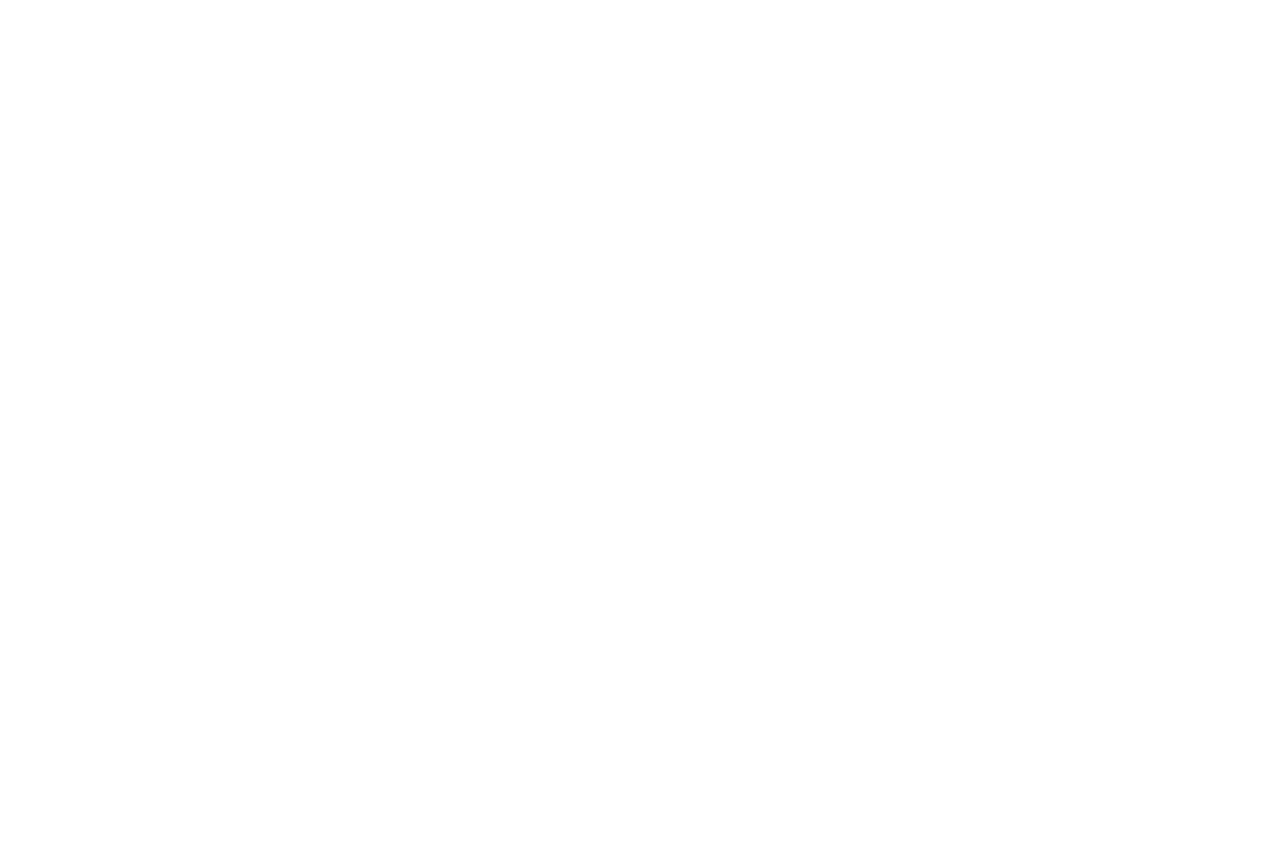
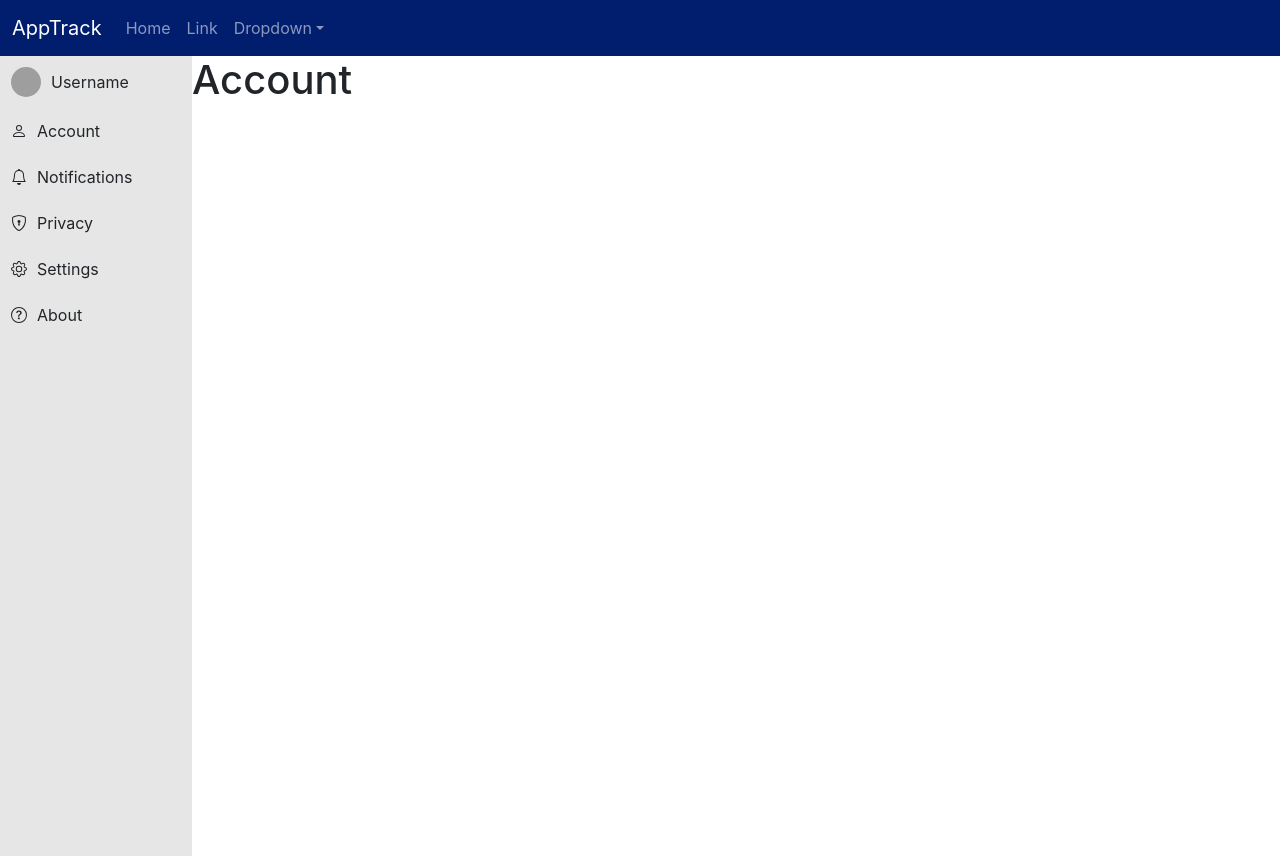
Before and after one commit to akhorana14/AppTrack, a React (Create React App) app in the folder frontend/: page /profile in a window 1280 px wide. Before the commit this address had no page. Before the commit the page ends 800 px from the top, so only its background shows below. Built offline with nearby package versions, Linux system fonts and the light colour scheme; grey boxes are pictures that could not be loaded.

Commit message:
profile work

```diff
--- a/frontend/src/App.js
+++ b/frontend/src/App.js
@@ -3,7 +3,7 @@ import './static/globals.css';
 
 import Calendar from "./pages/Calendar/Calendar"
 import Company from "./pages/Company/Company"
-import Settings from "./pages/Settings/Settings"
+import Profile from "./pages/Profile/Profile"
 
 import { BrowserRouter as Router, Routes, Route } from 'react-router-dom'
 
@@ -13,7 +13,7 @@ function App() {
     <Router>
         <Routes>
             <Route path="/calendar" element={<Calendar />} />
-            <Route path="/settings" element={<Settings />} />
+            <Route path="/profile" element={<Profile />} />
             <Route path="/company/:company" element={<Company />} />
         </Routes>
     </Router>
--- /dev/null
+++ b/frontend/src/pages/Profile/Profile.css
@@ -0,0 +1,68 @@
+h1 {
+    text-align: center;
+}
+
+hr {
+    width: 50%;
+    margin: 0 auto;
+}
+
+p {
+    margin: 0 0;
+    padding-left: 10px;
+}
+
+.sidebar_item {
+    display: flex;
+    justify-content: left;
+    align-items: center;
+    cursor: pointer;
+    border: 0.05em solid #e6e6e6;
+    font-weight: 400;
+    padding: 10px;
+}
+
+.sidebar {
+    width: 15%;
+    height: 100%;
+    background-color: #e6e6e6;
+}
+
+.sidebar_item:hover {
+    background-color: #d1d4d4;
+}
+
+.selected {
+    background-color: #cccdcd;
+}
+
+.user_panel {
+    display: flex;
+    justify-content: left;
+    align-items: center;
+    padding: 10px;
+    border: 0.05em solid #e6e6e6;
+    cursor: pointer;
+}
+
+.user_panel:hover {
+    background-color: #d1d4d4;
+}
+
+.profile_image {
+    border-radius: 50%;
+    width: 30px;
+    height: 30px;
+    background-image: url("https://www.w3schools.com/howto/img_avatar.png");
+    background-size: cover;
+}
+
+.content {
+    align-items: center;
+}
+
+.main {
+    display: flex;
+    height: 100%;
+    width: 100%;
+}
--- /dev/null
+++ b/frontend/src/pages/Profile/Profile.jsx
@@ -0,0 +1,105 @@
+import Navbar from "../../components/Navbar/Navbar"
+import React from "react";
+import "./Profile.css";
+import * as Icon from 'react-bootstrap-icons';
+
+
+
+function Profile() {
+    const [selected, setSelected] = React.useState("Account");
+
+    function performSelection(e) {
+        let items = document.getElementsByClassName("sidebar_item");
+        for (let i = 0; i < items.length; i++) {
+            if (e.target === items[i]) {
+                unselectAll();
+                select(items[i]);
+                updateSelected(items[i]);
+            } else if (e.target.parentNode === items[i]) {
+                unselectAll();
+                select(items[i]);
+                updateSelected(items[i]);
+            }
+        }
+    }
+
+    function unselectAll() {
+        let items = document.getElementsByClassName("sidebar_item");
+        for (let i = 0; i < items.length; i++) {
+            items[i].classList.remove("selected");
+        }
+    }
+
+    function select(e) {
+        e.classList.add("selected");
+    }
+
+    function updateSelected(e) {
+        let text = e.textContent;
+        setSelected(text);
+        console.log(selected);
+    }
+
+    return (
+        <>
+            <Navbar />
+            <div class="main">
+            <div class="sidebar">
+                <div class="user_panel">
+                    <div class="profile_image"> </div>
+                    <p>Username</p>
+                </div>
+                <div class="sidebar_item" onClick={performSelection}>
+                    <Icon.Person href="#profile" class="profile" />
+                    <p>Account</p>
+                </div>
+                <div class="sidebar_item" onClick={performSelection}>
+                    <Icon.Bell href="#profile" class="profile" />
+                    <p>Notifications</p>
+                </div>
+                <div class="sidebar_item" onClick={performSelection}>
+                    <Icon.ShieldLock href="#profile" class="profile" />
+                    <p>Privacy</p>
+                </div>
+                <div class="sidebar_item" onClick={performSelection}>
+                    <Icon.Gear href="#profile" class="profile" />
+                    <p>Settings</p>
+                </div>
+                <div class="sidebar_item" onClick={performSelection}>
+                    <Icon.QuestionCircle href="#profile" class="profile" />
+                    <p>About</p>
+                </div>
+            </div>
+            {
+                selected === "Account" ? (
+                    <div class="content">
+                        <h1>Account</h1>
+                    </div>
+                ) : selected === "Notifications" ? (
+                    <div class="content">
+                        <h1>Notifications</h1>
+                    </div>
+                ) : selected === "Privacy" ? (
+                    <div class="content">
+                        <h1>Privacy</h1>
+                    </div>
+                ) : selected === "Settings" ? (
+                    <div class="content">
+                        <h1>Settings</h1>
+                    </div>
+                ) : selected === "About" ? (
+                    <div class="content">
+                        <h1>About</h1>
+                    </div>
+                ) : (
+                    <div class="content">
+                        <h1>Account</h1>
+                    </div>
+                )
+            }
+        </div>
+        </>
+    );
+};
+
+export default Profile;
--- a/frontend/src/pages/Settings/Settings.jsx
+++ /dev/null
@@ -1,14 +0,0 @@
-import Navbar from "../../components/Navbar/Navbar"
-import React from "react";
-import "./Settings.css";
-
-function Settings() {
-    return (
-        <>
-            <Navbar />
-            <p>Settings page</p>
-        </>
-    );
-};
-
-export default Settings;
```
Also changed, not shown: frontend/src/App.css (added, +38 -0 lines), frontend/src/setupTests.js (added, +5 -0 lines), frontend/quicktest.txt (added), frontend/src/logo.svg (added), frontend/src/pages/Settings/Settings.css (deleted), 1 other file (tests, documents, lock files or other folders).
